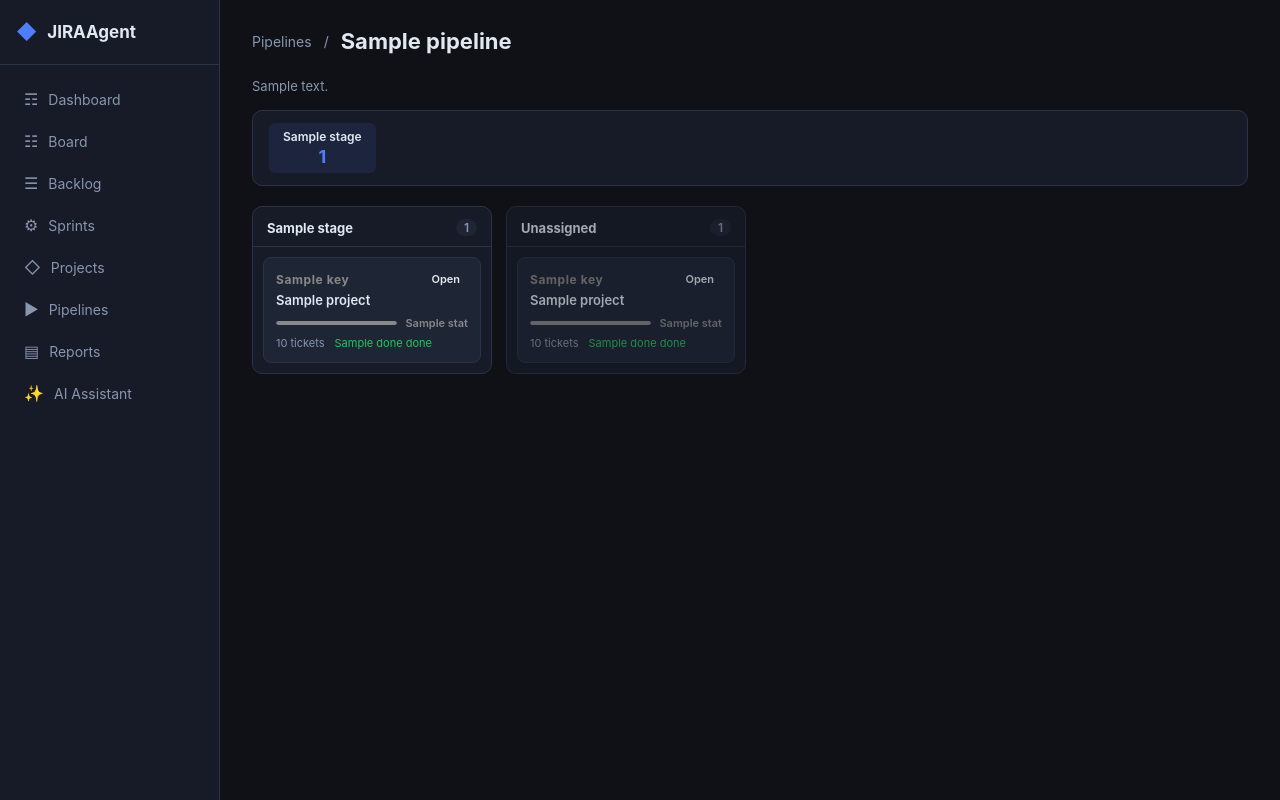
After one commit to garyhe231/JIRAAgent, a FastAPI app: template app/templates/pipeline_detail.html in a window 1280 px wide. The commit adds this page. Run offline with FastAPI, Linux system fonts and the light colour scheme; the template is opened without the code that fills it: most values are stand-ins (such as "Sample title", 1, 10 or a date in 2020).

Commit message:
Add project pipeline stage tracker
- New Pipeline model with ordered stages and project→stage mapping
- Full CRUD: create/edit/delete pipelines, assign projects to stages
- /pipelines list page with stage flow preview on each card
- /pipelines/{id} Kanban-style board: one column per stage, project cards
  showing health bar, ticket counts, status; draggable between columns
- Right-click context menu to reassign a project's stage
- Stage flow summary bar at top showing per-stage project count
- Unassigned column for projects not yet placed in a stage
- Pipelines link added to sidebar nav

Co-Authored-By: Claude Opus 4.6 <noreply@anthropic.com>

```diff
--- a/app/main.py
+++ b/app/main.py
@@ -618,3 +618,93 @@ async def api_project_stats(request: Request, project_id: str):
     _require(request)
     tickets = ts.list_tickets(project_id=project_id)
     return JSONResponse(ps.project_stats(project_id, tickets))
+
+
+# ── Pipelines ─────────────────────────────────────────────────────────────────
+
+@app.get("/pipelines", response_class=HTMLResponse)
+async def pipelines_page(request: Request):
+    _require(request)
+    pipelines = ps.list_pipelines()
+    all_projects = ps.list_projects()
+    return templates.TemplateResponse("pipelines.html", _ctx(
+        request, pipelines=pipelines, all_projects=all_projects,
+    ))
+
+
+@app.get("/pipelines/{pipeline_id}", response_class=HTMLResponse)
+async def pipeline_detail(request: Request, pipeline_id: str):
+    _require(request)
+    pipeline = ps.get_pipeline(pipeline_id)
+    if not pipeline:
+        raise HTTPException(404, "Pipeline not found")
+    all_projects = ps.list_projects()
+    # Build stage -> [project+stats] map
+    stage_map = {s: [] for s in pipeline.stages}
+    unassigned = []
+    for p in all_projects:
+        tickets = ts.list_tickets(project_id=p.id)
+        stats = ps.project_stats(p.id, tickets)
+        entry = {"project": p, "stats": stats}
+        stage = pipeline.project_stages.get(p.id)
+        if stage and stage in stage_map:
+            stage_map[stage].append(entry)
+        else:
+            unassigned.append(entry)
+    all_pipelines = ps.list_pipelines()
+    return templates.TemplateResponse("pipeline_detail.html", _ctx(
+        request, pipeline=pipeline, stage_map=stage_map,
+        unassigned=unassigned, all_projects=all_projects,
+        all_pipelines=all_pipelines,
+    ))
+
+
+@app.post("/api/pipelines")
+async def api_create_pipeline(
+    request: Request,
+    name: str = Form(...),
+    description: str = Form(""),
+    stages: str = Form("Planned,In Progress,Review,Done"),
+):
+    user = _require(request, "manage_sprints")
+    stage_list = [s.strip() for s in stages.split(",") if s.strip()]
+    ps.create_pipeline(name=name, description=description,
+                       stages=stage_list, created_by=user.display_name)
+    return RedirectResponse("/pipelines", status_code=303)
+
+
+@app.post("/api/pipelines/{pipeline_id}/update")
+async def api_update_pipeline(
+    request: Request,
+    pipeline_id: str,
+    name: str = Form(None),
+    description: str = Form(None),
+    stages: str = Form(None),
+):
+    _require(request, "manage_sprints")
+    fields = {}
+    if name is not None: fields["name"] = name
+    if description is not None: fields["description"] = description
+    if stages is not None:
+        fields["stages"] = [s.strip() for s in stages.split(",") if s.strip()]
+    ps.update_pipeline(pipeline_id, **fields)
+    return RedirectResponse(f"/pipelines/{pipeline_id}", status_code=303)
+
+
+@app.post("/api/pipelines/{pipeline_id}/delete")
+async def api_delete_pipeline(request: Request, pipeline_id: str):
+    _require(request, "manage_sprints")
+    ps.delete_pipeline(pipeline_id)
+    return RedirectResponse("/pipelines", status_code=303)
+
+
+@app.post("/api/pipelines/{pipeline_id}/stage")
+async def api_set_project_stage(
+    request: Request,
+    pipeline_id: str,
+    project_id: str = Form(...),
+    stage: str = Form(""),
+):
+    _require(request, "manage_sprints")
+    ps.set_project_stage(pipeline_id, project_id, stage)
+    return JSONResponse({"ok": True})
--- a/app/static/css/style.css
+++ b/app/static/css/style.css
@@ -1005,3 +1005,55 @@ a:hover { text-decoration: underline; }
   .charts-row-3 { grid-template-columns: 1fr; }
   .kpi-strip { grid-template-columns: repeat(2, 1fr); }
 }
+
+/* ── Pipelines ─────────────────────────────────────────────── */
+.pipeline-list { display: flex; flex-direction: column; gap: 12px; }
+.pipeline-card { background: var(--surface); border: 1px solid var(--border); border-radius: 10px; padding: 18px 20px; cursor: pointer; display: grid; grid-template-columns: 1fr auto; grid-template-rows: auto auto; gap: 8px 20px; transition: border-color .15s; }
+.pipeline-card:hover { border-color: #4f7ef8; }
+.pipeline-name { font-size: 15px; font-weight: 600; color: #e2e8f0; }
+.pipeline-desc { font-size: 12px; color: var(--text-muted); margin-top: 2px; }
+.pipeline-card-stages { display: flex; align-items: center; gap: 6px; flex-wrap: wrap; justify-content: flex-end; }
+.pipeline-stage-chip { background: var(--surface2); border: 1px solid var(--border); border-radius: 12px; padding: 3px 10px; font-size: 12px; color: #e2e8f0; white-space: nowrap; }
+.pipeline-arrow { color: var(--text-muted); font-size: 14px; }
+.pipeline-card-meta { grid-column: 1 / -1; font-size: 11px; color: var(--text-muted); }
+
+.pipeline-description { font-size: 13px; color: var(--text-muted); margin-bottom: 16px; }
+
+/* Stage flow bar */
+.stage-flow { display: flex; align-items: center; gap: 0; margin-bottom: 20px; background: var(--surface); border: 1px solid var(--border); border-radius: 10px; padding: 12px 16px; overflow-x: auto; }
+.stage-flow-item { display: flex; flex-direction: column; align-items: center; gap: 2px; padding: 6px 14px; border-radius: 6px; min-width: 80px; }
+.stage-flow-item.stage-flow-active { background: rgba(79,126,248,.1); }
+.stage-flow-name { font-size: 12px; font-weight: 600; color: #e2e8f0; white-space: nowrap; }
+.stage-flow-count { font-size: 18px; font-weight: 700; color: #4f7ef8; }
+.stage-flow-arrow { color: var(--text-muted); font-size: 20px; padding: 0 4px; flex-shrink: 0; }
+
+/* Pipeline board */
+.pipeline-board { display: flex; gap: 14px; overflow-x: auto; align-items: flex-start; padding-bottom: 20px; min-height: 400px; }
+.pipeline-col { flex: 0 0 240px; background: var(--surface); border: 1px solid var(--border); border-radius: 10px; display: flex; flex-direction: column; max-height: calc(100vh - 260px); }
+.pipeline-col-unassigned { opacity: .7; }
+.pipeline-col.drag-over { border-color: #4f7ef8; background: rgba(79,126,248,.05); }
+.pipeline-col-header { display: flex; align-items: center; justify-content: space-between; padding: 12px 14px 10px; border-bottom: 1px solid var(--border); flex-shrink: 0; }
+.pipeline-col-title { font-size: 13px; font-weight: 700; color: #e2e8f0; }
+.pipeline-col-count { background: var(--surface2); border-radius: 10px; padding: 1px 8px; font-size: 12px; font-weight: 600; color: var(--text-muted); }
+.pipeline-col-body { padding: 10px; display: flex; flex-direction: column; gap: 8px; overflow-y: auto; flex: 1; }
+
+/* Project cards inside pipeline */
+.pipeline-proj-card { background: var(--surface2); border: 1px solid var(--border); border-radius: 8px; padding: 12px; cursor: grab; transition: border-color .15s, transform .1s; }
+.pipeline-proj-card:hover { border-color: #4f7ef8; }
+.pipeline-proj-card.dragging { opacity: .5; transform: rotate(1deg); }
+.ppc-top { display: flex; align-items: center; justify-content: space-between; margin-bottom: 4px; }
+.ppc-name { font-size: 13px; font-weight: 600; color: #e2e8f0; margin-bottom: 8px; }
+.ppc-health { display: flex; align-items: center; gap: 8px; margin-bottom: 6px; }
+.ppc-health .health-bar-wrap { flex: 1; }
+.ppc-health-label { font-size: 11px; font-weight: 600; white-space: nowrap; }
+.ppc-stats { display: flex; gap: 10px; font-size: 11px; color: var(--text-muted); }
+
+/* Right-click stage dropdown */
+.stage-dropdown { position: fixed; z-index: 999; background: var(--surface); border: 1px solid var(--border); border-radius: 8px; overflow: hidden; min-width: 160px; box-shadow: 0 8px 24px rgba(0,0,0,.4); }
+.stage-dropdown-item { padding: 9px 14px; font-size: 13px; color: #e2e8f0; cursor: pointer; }
+.stage-dropdown-item:hover { background: var(--surface2); }
+.stage-dropdown-remove { color: #ef4444; border-top: 1px solid var(--border); }
+
+.breadcrumb-link { color: var(--text-muted); font-size: 14px; text-decoration: none; }
+.breadcrumb-link:hover { color: #e2e8f0; }
+.form-hint { font-size: 11px; color: var(--text-muted); margin-top: 4px; }
--- a/app/templates/base.html
+++ b/app/templates/base.html
@@ -27,6 +27,9 @@
     </a></li>
     <li><a href="/projects" class="nav-item {% if '/projects' in request.url.path %}active{% endif %}">
       <span class="nav-icon">&#9671;</span> Projects
+    </a></li>
+    <li><a href="/pipelines" class="nav-item {% if '/pipelines' in request.url.path %}active{% endif %}">
+      <span class="nav-icon">&#9654;</span> Pipelines
     </a></li>
     <li><a href="/reports" class="nav-item {% if '/reports' in request.url.path %}active{% endif %}">
       <span class="nav-icon">&#9636;</span> Reports
--- /dev/null
+++ b/app/templates/pipeline_detail.html
@@ -0,0 +1,229 @@
+{% extends "base.html" %}
+{% block title %}{{ pipeline.name }} — JIRAAgent{% endblock %}
+
+{% block content %}
+<div class="page-header">
+  <div style="display:flex;align-items:center;gap:12px">
+    <a href="/pipelines" class="breadcrumb-link">Pipelines</a>
+    <span style="color:var(--text-muted)">/</span>
+    <h1 style="margin:0">{{ pipeline.name }}</h1>
+  </div>
+  <div class="header-actions">
+    {% if current_user and current_user.can('manage_sprints') %}
+    <button class="btn-ghost" onclick="document.getElementById('edit-pipeline-modal').style.display='flex'">
+      Edit Pipeline
+    </button>
+    <form method="post" action="/api/pipelines/{{ pipeline.id }}/delete" style="display:inline"
+          onsubmit="return confirm('Delete this pipeline?')">
+      <button type="submit" class="btn-danger">Delete</button>
+    </form>
+    {% endif %}
+  </div>
+</div>
+
+{% if pipeline.description %}
+<div class="pipeline-description">{{ pipeline.description }}</div>
+{% endif %}
+
+<!-- Stage flow indicator -->
+<div class="stage-flow">
+  {% for stage in pipeline.stages %}
+  <div class="stage-flow-item {% if stage_map[stage] %}stage-flow-active{% endif %}">
+    <span class="stage-flow-name">{{ stage }}</span>
+    <span class="stage-flow-count">{{ stage_map[stage] | length }}</span>
+  </div>
+  {% if not loop.last %}<div class="stage-flow-arrow">&#8594;</div>{% endif %}
+  {% endfor %}
+</div>
+
+<!-- Board -->
+<div class="pipeline-board" id="pipeline-board">
+  {% for stage in pipeline.stages %}
+  <div class="pipeline-col" data-stage="{{ stage }}">
+    <div class="pipeline-col-header">
+      <span class="pipeline-col-title">{{ stage }}</span>
+      <span class="pipeline-col-count">{{ stage_map[stage] | length }}</span>
+    </div>
+    <div class="pipeline-col-body" id="col-{{ loop.index0 }}">
+      {% for item in stage_map[stage] %}
+      {% set p = item.project %}
+      {% set s = item.stats %}
+      <div class="pipeline-proj-card"
+           data-project-id="{{ p.id }}"
+           draggable="true"
+           ondragstart="dragStart(event)"
+           onclick="location.href='/projects/{{ p.id }}'">
+        <div class="ppc-top">
+          <span class="project-key" style="color:{{ p.color }}">{{ p.key }}</span>
+          <span class="project-status-tag status-{{ p.status.lower().replace(' ','-') }}">{{ p.status }}</span>
+        </div>
+        <div class="ppc-name">{{ p.name }}</div>
+        <div class="ppc-health">
+          <div class="health-bar-wrap" style="height:4px">
+            <div class="health-bar" style="width:{{ s.health }}%;background:{{ s.health_color }}"></div>
+          </div>
+          <span class="ppc-health-label" style="color:{{ s.health_color }}">{{ s.health_label }}</span>
+        </div>
+        <div class="ppc-stats">
+          <span>{{ s.total }} tickets</span>
+          <span style="color:#22c55e">{{ s.done }} done</span>
+          {% if s.blocked %}<span style="color:#ef4444">{{ s.blocked }} blocked</span>{% endif %}
+        </div>
+      </div>
+      {% endfor %}
+
+      <!-- Drop zone placeholder -->
+      <div class="pipeline-drop-zone" style="display:none"></div>
+    </div>
+  </div>
+  {% endfor %}
+
+  <!-- Unassigned column -->
+  {% if unassigned %}
+  <div class="pipeline-col pipeline-col-unassigned" data-stage="">
+    <div class="pipeline-col-header">
+      <span class="pipeline-col-title">Unassigned</span>
+      <span class="pipeline-col-count">{{ unassigned | length }}</span>
+    </div>
+    <div class="pipeline-col-body">
+      {% for item in unassigned %}
+      {% set p = item.project %}
+      {% set s = item.stats %}
+      <div class="pipeline-proj-card"
+           data-project-id="{{ p.id }}"
+           draggable="true"
+           ondragstart="dragStart(event)"
+           onclick="location.href='/projects/{{ p.id }}'">
+        <div class="ppc-top">
+          <span class="project-key" style="color:{{ p.color }}">{{ p.key }}</span>
+          <span class="project-status-tag status-{{ p.status.lower().replace(' ','-') }}">{{ p.status }}</span>
+        </div>
+        <div class="ppc-name">{{ p.name }}</div>
+        <div class="ppc-health">
+          <div class="health-bar-wrap" style="height:4px">
+            <div class="health-bar" style="width:{{ s.health }}%;background:{{ s.health_color }}"></div>
+          </div>
+          <span class="ppc-health-label" style="color:{{ s.health_color }}">{{ s.health_label }}</span>
+        </div>
+        <div class="ppc-stats">
+          <span>{{ s.total }} tickets</span>
+          <span style="color:#22c55e">{{ s.done }} done</span>
+          {% if s.blocked %}<span style="color:#ef4444">{{ s.blocked }} blocked</span>{% endif %}
+        </div>
+      </div>
+      {% endfor %}
+    </div>
+  </div>
+  {% endif %}
+</div>
+
+<!-- Quick assign: click on a project card's stage badge to reassign -->
+<div id="stage-dropdown" class="stage-dropdown" style="display:none">
+  {% for stage in pipeline.stages %}
+  <div class="stage-dropdown-item" data-stage="{{ stage }}">{{ stage }}</div>
+  {% endfor %}
+  <div class="stage-dropdown-item stage-dropdown-remove" data-stage="">Remove from pipeline</div>
+</div>
+
+<!-- Edit Pipeline Modal -->
+{% if current_user and current_user.can('manage_sprints') %}
+<div id="edit-pipeline-modal" class="modal-overlay" style="display:none">
+  <div class="modal">
+    <div class="modal-header">
+      <h2>Edit Pipeline</h2>
+      <button class="modal-close" onclick="document.getElementById('edit-pipeline-modal').style.display='none'">&times;</button>
+    </div>
+    <form method="post" action="/api/pipelines/{{ pipeline.id }}/update">
+      <div class="form-grid">
+        <div class="form-group full-width">
+          <label>Pipeline Name *</label>
+          <input type="text" name="name" required value="{{ pipeline.name }}"/>
+        </div>
+        <div class="form-group full-width">
+          <label>Description</label>
+          <textarea name="description" rows="2">{{ pipeline.description }}</textarea>
+        </div>
+        <div class="form-group full-width">
+          <label>Stages (comma-separated, in order)</label>
+          <input type="text" name="stages" value="{{ pipeline.stages | join(', ') }}"/>
+          <div class="form-hint">Renaming a stage will reassign projects already in that stage</div>
+        </div>
+      </div>
+      <div class="modal-actions">
+        <button type="button" class="btn-ghost"
+          onclick="document.getElementById('edit-pipeline-modal').style.display='none'">Cancel</button>
+        <button type="submit" class="btn-primary">Save Changes</button>
+      </div>
+    </form>
+  </div>
+</div>
+{% endif %}
+
+<script>
+const PIPELINE_ID = '{{ pipeline.id }}';
+const CAN_EDIT = {{ 'true' if current_user and current_user.can('manage_sprints') else 'false' }};
+
+// ── Drag & Drop ───────────────────────────────────────────────────────────────
+let draggingId = null;
+
+function dragStart(e) {
+  if (!CAN_EDIT) { e.preventDefault(); return; }
+  draggingId = e.currentTarget.dataset.projectId;
+  e.dataTransfer.effectAllowed = 'move';
+  e.currentTarget.classList.add('dragging');
+}
+
+document.querySelectorAll('.pipeline-col').forEach(col => {
+  col.addEventListener('dragover', e => {
+    e.preventDefault();
+    col.classList.add('drag-over');
+  });
+  col.addEventListener('dragleave', () => col.classList.remove('drag-over'));
+  col.addEventListener('drop', async e => {
+    e.preventDefault();
+    col.classList.remove('drag-over');
+    if (!draggingId) return;
+    const stage = col.dataset.stage;
+    await setStage(draggingId, stage);
+    location.reload();
+  });
+});
+
+document.querySelectorAll('.pipeline-proj-card').forEach(card => {
+  card.addEventListener('dragend', () => card.classList.remove('dragging'));
+});
+
+async function setStage(projectId, stage) {
+  const fd = new FormData();
+  fd.append('project_id', projectId);
+  fd.append('stage', stage);
+  await fetch(`/api/pipelines/${PIPELINE_ID}/stage`, { method: 'POST', body: fd });
+}
+
+// ── Right-click context menu to change stage ─────────────────────────────────
+let ctxProjectId = null;
+const dropdown = document.getElementById('stage-dropdown');
+
+document.querySelectorAll('.pipeline-proj-card').forEach(card => {
+  card.addEventListener('contextmenu', e => {
+    if (!CAN_EDIT) return;
+    e.preventDefault();
+    ctxProjectId = card.dataset.projectId;
+    dropdown.style.display = 'block';
+    dropdown.style.left = e.pageX + 'px';
+    dropdown.style.top = e.pageY + 'px';
+  });
+});
+
+dropdown.querySelectorAll('.stage-dropdown-item').forEach(item => {
+  item.addEventListener('click', async () => {
+    if (!ctxProjectId) return;
+    dropdown.style.display = 'none';
+    await setStage(ctxProjectId, item.dataset.stage);
+    location.reload();
+  });
+});
+
+document.addEventListener('click', () => { dropdown.style.display = 'none'; });
+</script>
+{% endblock %}
```
Also changed, not shown: app/models/project.py (+21 -1 lines), app/services/project_store.py (+83 -1 lines), app/templates/pipelines.html (added, +79 -0 lines).
